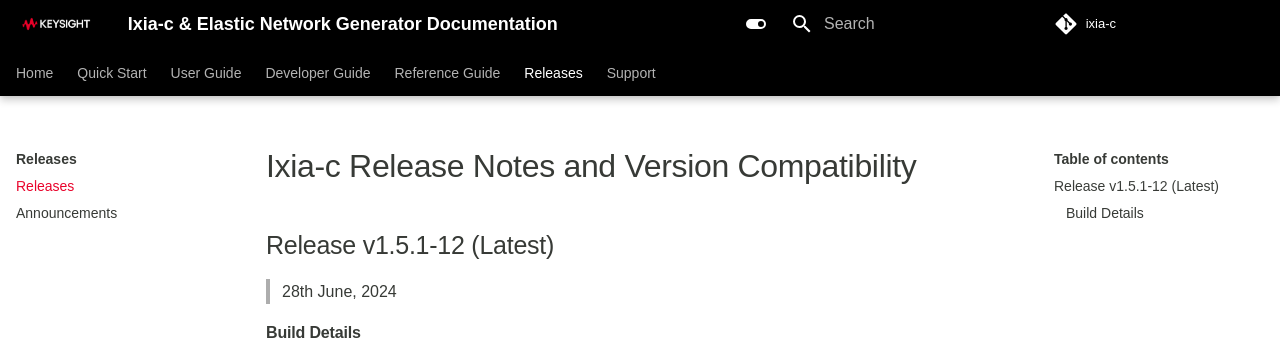
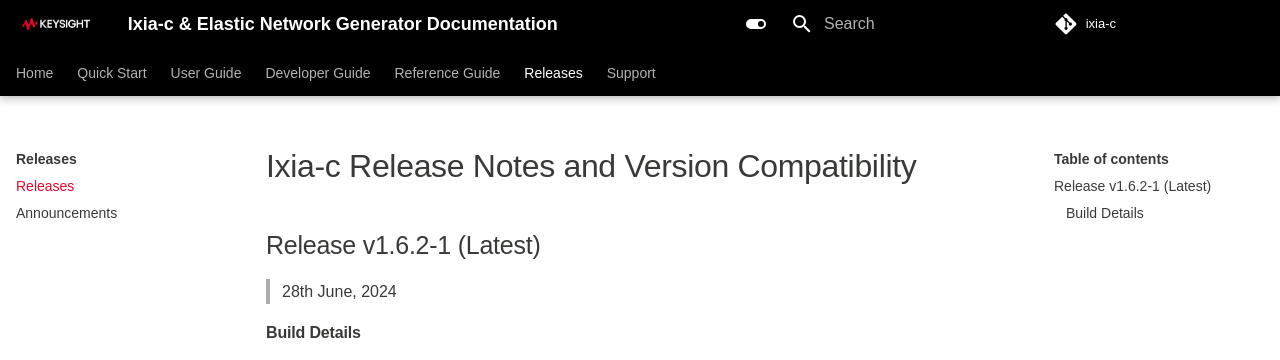
Before and after one commit to open-traffic-generator/ixia-c, an MkDocs documentation site: the page built from docs/releases.md, in a window 1280 px wide and 900 px high. Shown: the top 360 px of the window. Built offline with MkDocs 1.6.1 and Material for MkDocs 9.7.7, drawn with Linux system fonts in a browser that asks for light colours; some web fonts are replaced; comment, search, counter and statistics services are not loaded.

Commit message:
v1.6.2-1

```diff
--- a/docs/releases.md
+++ b/docs/releases.md
@@ -1,7 +1,7 @@
 # Ixia-c Release Notes and Version Compatibility
 
 
-## Release  v1.5.1-12 (Latest)
+## Release  v1.6.2-1 (Latest)
 > 28th June, 2024
 
 #### Build Details
```
